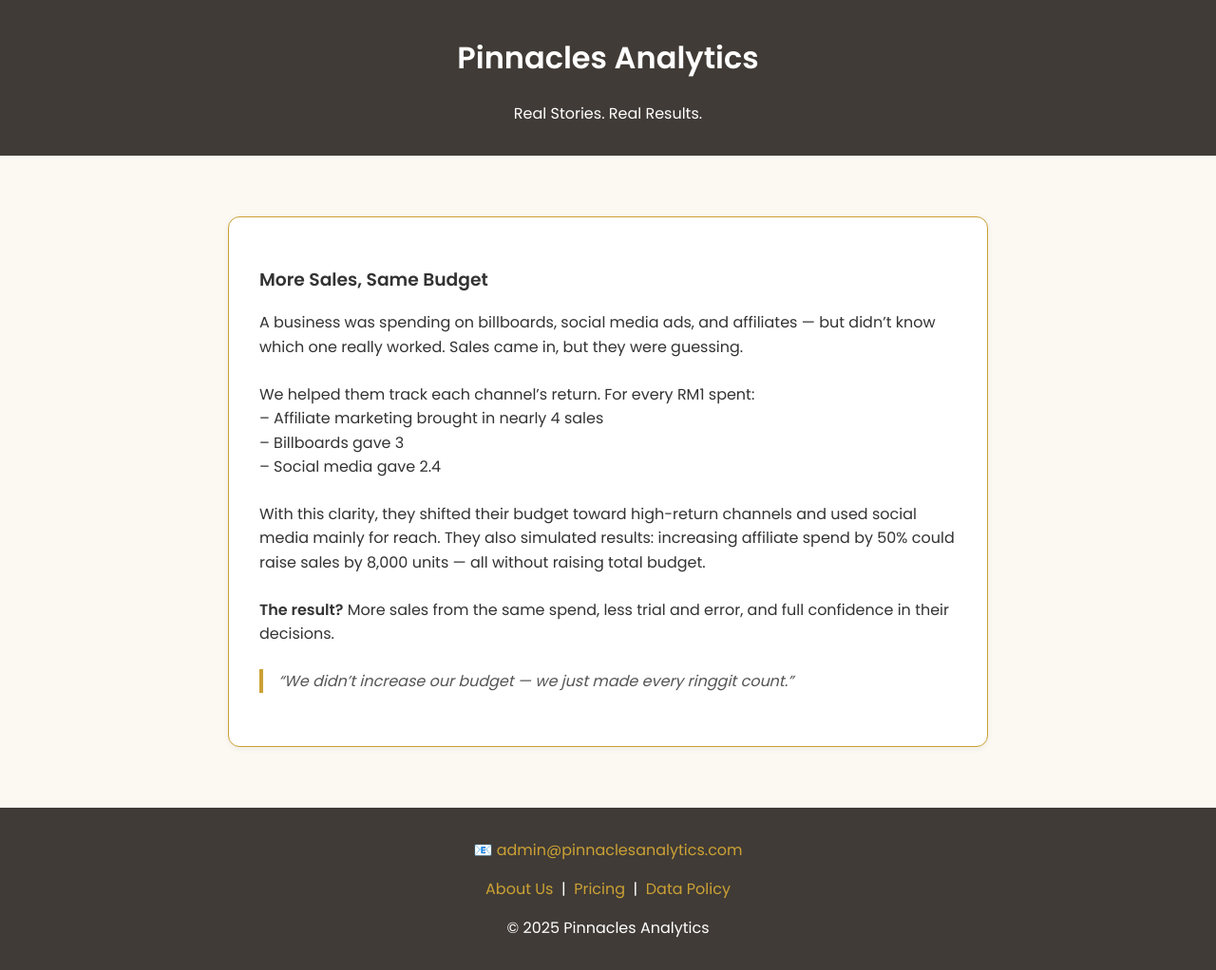
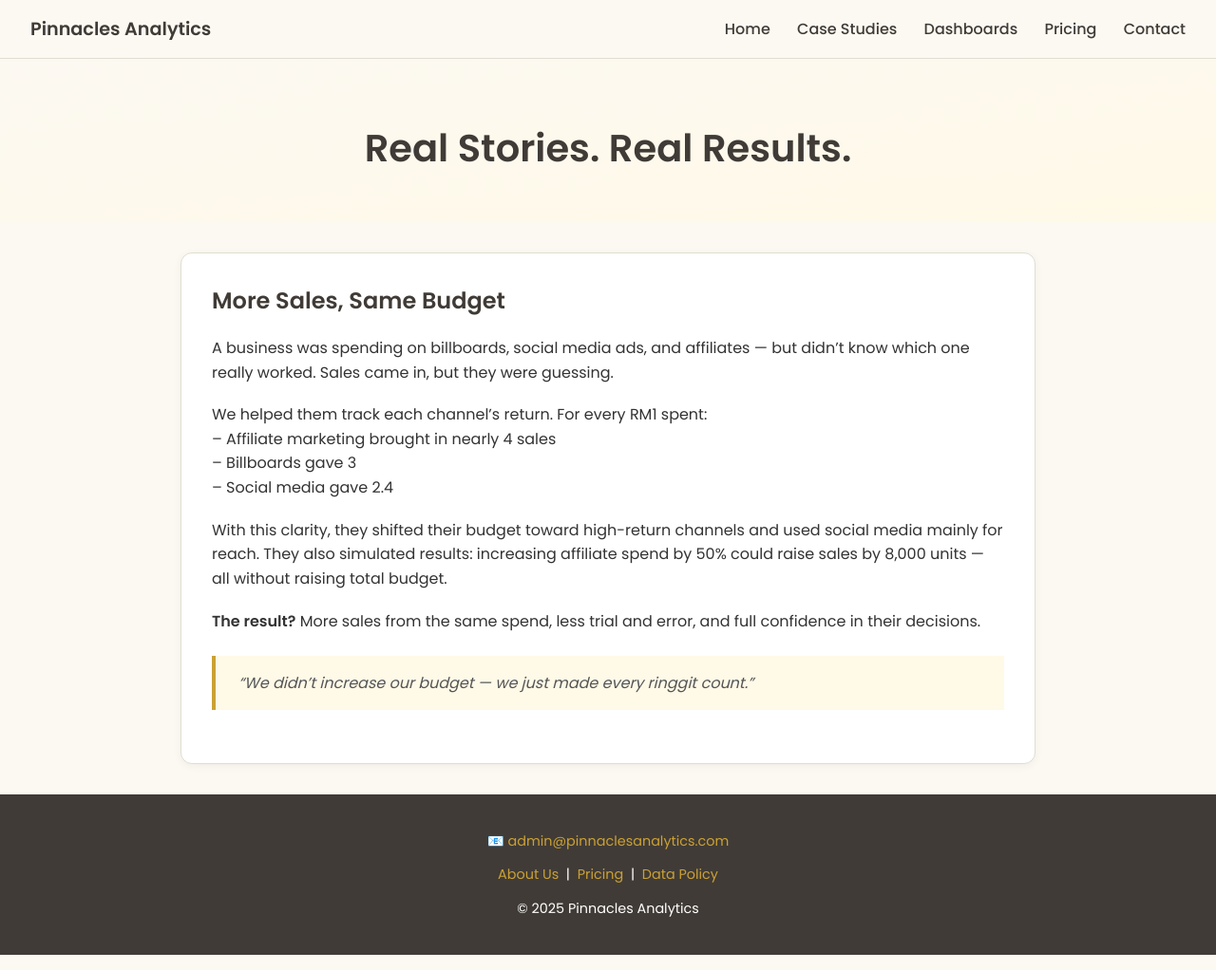
Before and after one commit to lyven81/pinnacles-learning-website, a Jekyll site: the page case-study/case-study-4.html, which Jekyll copies as it is, in a window 1280 px wide. Shown: the whole page at 95% size. Built offline with Jekyll 4.4.1, drawn with Linux system fonts in a browser that asks for light colours.

Commit message:
Update case-study-4.html

```diff
--- a/case-study/case-study-4.html
+++ b/case-study/case-study-4.html
@@ -1,70 +1,156 @@
+
 <!DOCTYPE html>
 <html lang="en">
 <head>
-  <meta charset="utf-8"/>
-  <meta name="viewport" content="width=device-width, initial-scale=1.0"/>
-  <title>More Sales, Same Budget | Case Study | Pinnacles Analytics</title>
-  <link href="https://fonts.googleapis.com/css2?family=Poppins:wght@400;500;600&display=swap" rel="stylesheet"/>
+  <meta charset="UTF-8" />
+  <meta name="viewport" content="width=device-width, initial-scale=1.0" />
+  <title>Real Stories | Pinnacles Analytics</title>
+  <link href="https://fonts.googleapis.com/css2?family=Poppins:wght@400;500;600&display=swap" rel="stylesheet" />
   <style>
-    body {
+    html, body {
+      height: 100%;
+      margin: 0;
       font-family: 'Poppins', sans-serif;
       background-color: #FCF9F2;
       color: #333;
+    }
+
+    body {
+      display: flex;
+      flex-direction: column;
+    }
+
+    .navbar {
+      display: flex;
+      justify-content: space-between;
+      align-items: center;
+      background-color: #FCF9F2;
+      padding: 1rem 2rem;
+      border-bottom: 1px solid #e0ddd3;
+    }
+
+    .navbar .brand {
+      font-size: 1.2rem;
+      font-weight: 600;
+      color: #403B36;
+    }
+
+    .navbar nav a {
+      margin-left: 1.5rem;
+      text-decoration: none;
+      color: #403B36;
+      font-weight: 500;
+    }
+
+    .navbar nav a:hover {
+      color: #CBA135;
+    }
+
+    header {
+      text-align: center;
+      padding: 4rem 1rem 3rem;
+      background: linear-gradient(to bottom right, #FCF9F2, #fff9e7);
+    }
+
+    header h1 {
+      font-size: 2.5rem;
+      color: #403B36;
       margin: 0;
-      padding: 0;
     }
-    header, footer {
-      background-color: #403B36;
-      color: #FFFFFF;
-      text-align: center;
-      padding: 1rem;
+
+    header p {
+      font-size: 1.2rem;
+      color: #555;
+      max-width: 700px;
+      margin: 1rem auto 0;
     }
+
     .container {
-      max-width: 800px;
-      margin: 2rem auto;
       padding: 2rem;
+      max-width: 900px;
+      margin: 0 auto;
     }
+
     .case-card {
-      background: #FFFFFF;
-      border: 1px solid #CBA135;
+      background: #ffffff;
+      padding: 2rem;
       border-radius: 12px;
-      box-shadow: 0 2px 6px rgba(0, 0, 0, 0.06);
-      padding: 2rem;
+      box-shadow: 0 2px 10px rgba(0, 0, 0, 0.05);
+      border: 1px solid #e0ddd3;
     }
+
     .case-card h2 {
       color: #403B36;
       margin-top: 0;
     }
+
     .case-card p {
-      margin-bottom: 1.5rem;
       line-height: 1.6;
+      margin-bottom: 1.2rem;
     }
+
     .case-card blockquote {
+      margin: 1.5rem 0;
+      padding: 1rem 1.5rem;
+      background: #fff9e7;
+      border-left: 4px solid #CBA135;
+      color: #555;
       font-style: italic;
-      color: #555;
-      margin: 1.5rem 0;
-      padding-left: 1rem;
-      border-left: 4px solid #CBA135;
     }
+
+    footer {
+      background-color: #403B36;
+      color: white;
+      text-align: center;
+      padding: 1.5rem;
+      font-size: 0.9rem;
+    }
+
     footer a {
       color: #CBA135;
       text-decoration: none;
     }
+
     footer a:hover {
       text-decoration: underline;
+    }
+
+    @media (max-width: 768px) {
+      .navbar {
+        flex-direction: column;
+        align-items: flex-start;
+      }
+
+      .navbar nav {
+        margin-top: 0.5rem;
+      }
+
+      header h1 {
+        font-size: 2rem;
+      }
     }
   </style>
 </head>
 <body>
 
+  <div class="navbar">
+    <div class="brand">Pinnacles Analytics</div>
+    <nav>
+      <a href="index.html">Home</a>
+      <a href="case-studies.html">Case Studies</a>
+      <a href="dashboard.html">Dashboards</a>
+      <a href="pricing.html">Pricing</a>
+      <a href="contact.html">Contact</a>
+    </nav>
+  </div>
+
   <header>
-    <h1>Pinnacles Analytics</h1>
-    <p>Real Stories. Real Results.</p>
+    <h1>Real Stories. Real Results.</h1>
   </header>
 
   <main class="container">
-    <div class="case-card">
-      <h3>More Sales, Same Budget</h3>
+     <div class="case-card">
+      <h2>More Sales, Same Budget</h3>
       <p>
         A business was spending on billboards, social media ads, and affiliates — but didn’t know which one really worked. Sales came in, but they were guessing.
       </p>
```
